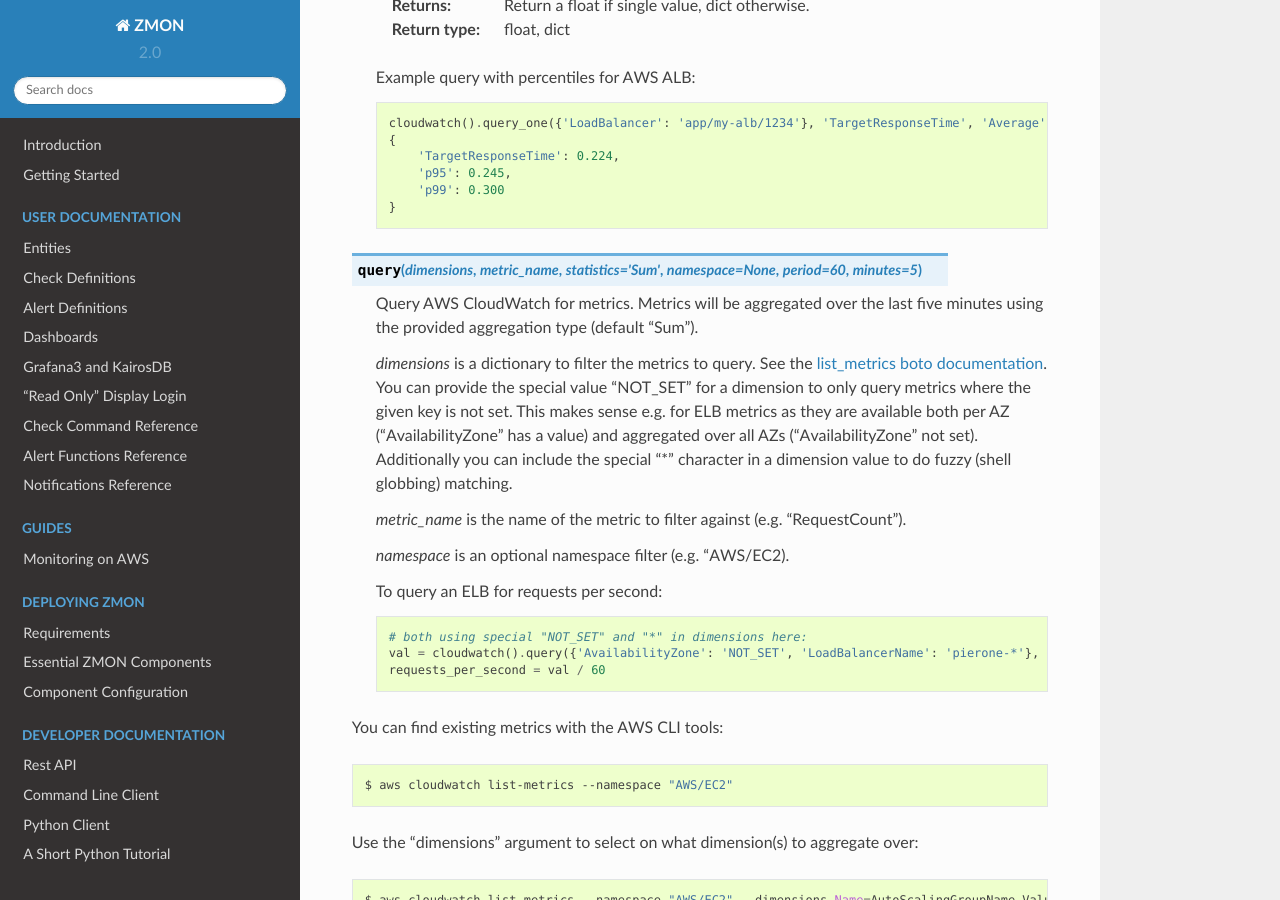
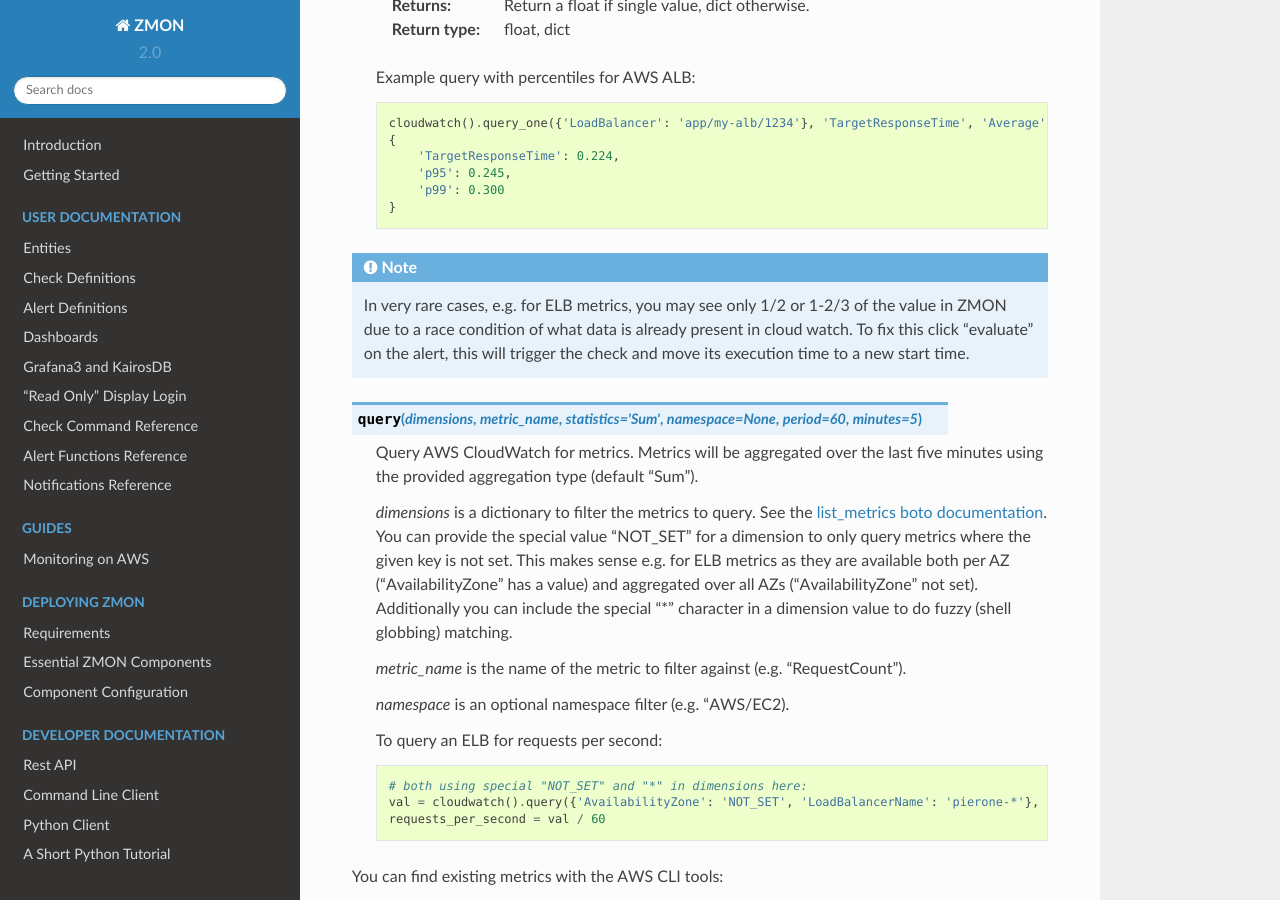
Before and after one commit to zalando-zmon/zmon-docs, a Sphinx documentation site: the page built from docs/user/check-ref/cloudwatch_wrapper.rst, in a window 1280 px wide and 900 px high, scrolled down 770 px. Built offline with Sphinx 7.4.7 and the Read the Docs theme 2.0.0, drawn with Linux system fonts in a browser that asks for light colours.

Commit message:
Note for #62 on elb and cloudwatch metrics

```diff
--- a/docs/user/check-ref/cloudwatch_wrapper.rst
+++ b/docs/user/check-ref/cloudwatch_wrapper.rst
@@ -58,6 +58,11 @@
             'p95': 0.245,
             'p99': 0.300
         }
+
+.. note::
+
+   In very rare cases, e.g. for ELB metrics, you may see only 1/2 or 1-2/3 of the value in ZMON due to a race condition of what data is already present in cloud watch.
+   To fix this click "evaluate" on the alert, this will trigger the check and move its execution time to a new start time.
 
 .. py:method:: query(dimensions, metric_name, statistics='Sum', namespace=None, period=60, minutes=5)
 
```
